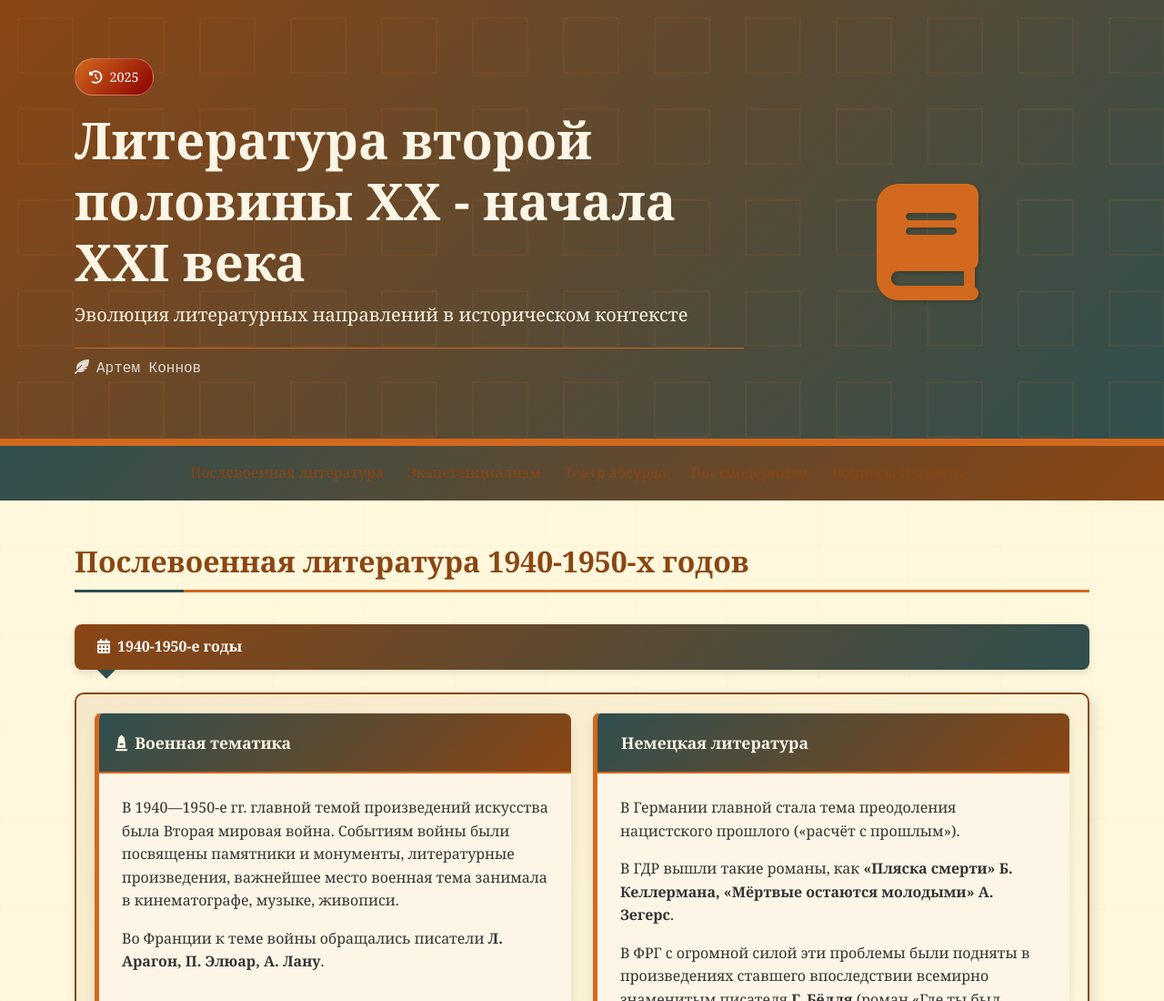
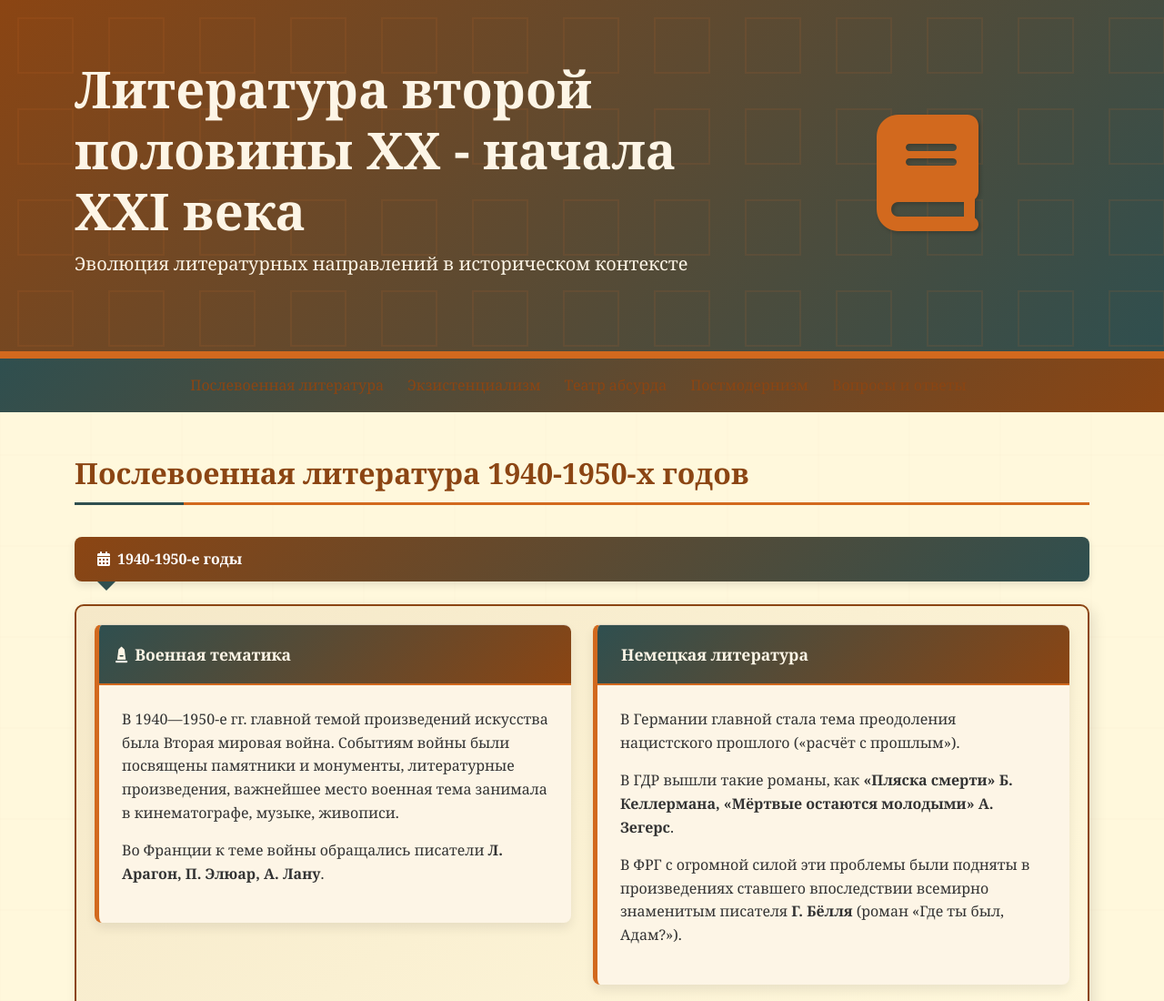
Before and after one commit to ByteCodeOfficial/History, a plain HTML site: page index.html in a window 1280 px wide. Shown: the top 1100 px of the page at 91% size. Drawn offline with nearby package versions, Linux system fonts and the light colour scheme.

Commit message:
Update index.html

```diff
--- a/index.html
+++ b/index.html
@@ -223,17 +223,6 @@
             transform: rotate(15deg);
         }
 
-        .historical-badge {
-            background: linear-gradient(135deg, var(--accent-color) 0%, #8b0000 100%);
-            color: white;
-            padding: 8px 15px;
-            border-radius: 20px;
-            font-size: 0.9em;
-            display: inline-block;
-            margin-bottom: 15px;
-            border: 1px solid rgba(255,255,255,0.3);
-        }
-
         .vintage-border {
             border: 2px solid var(--primary-color);
             border-radius: 10px;
@@ -248,16 +237,10 @@
     <!-- Header Section -->
     <header class="vintage-header">
         <div class="container header-content">
-            <div class="historical-badge">
-                <i class="fas fa-history me-2"></i>2025
-            </div>
             <div class="row align-items-center">
                 <div class="col-md-8">
                     <h1 class="display-4 fw-bold">Литература второй половины XX - начала XXI века</h1>
                     <p class="lead">Эволюция литературных направлений в историческом контексте</p>
-                    <div style="font-family: 'Courier New', monospace; border-top: 1px solid var(--accent-color); padding-top: 10px; margin-top: 20px; color: rgba(255,255,255,0.8);">
-                        <i class="fas fa-feather-alt me-2"></i>Артем Коннов
-                    </div>
                 </div>
                 <div class="col-md-4 text-center">
                     <i class="fas fa-book fa-8x book-icon"></i>
@@ -646,4 +629,4 @@
         }
     </script>
 </body>
-    </html>
+                                </html>
```
